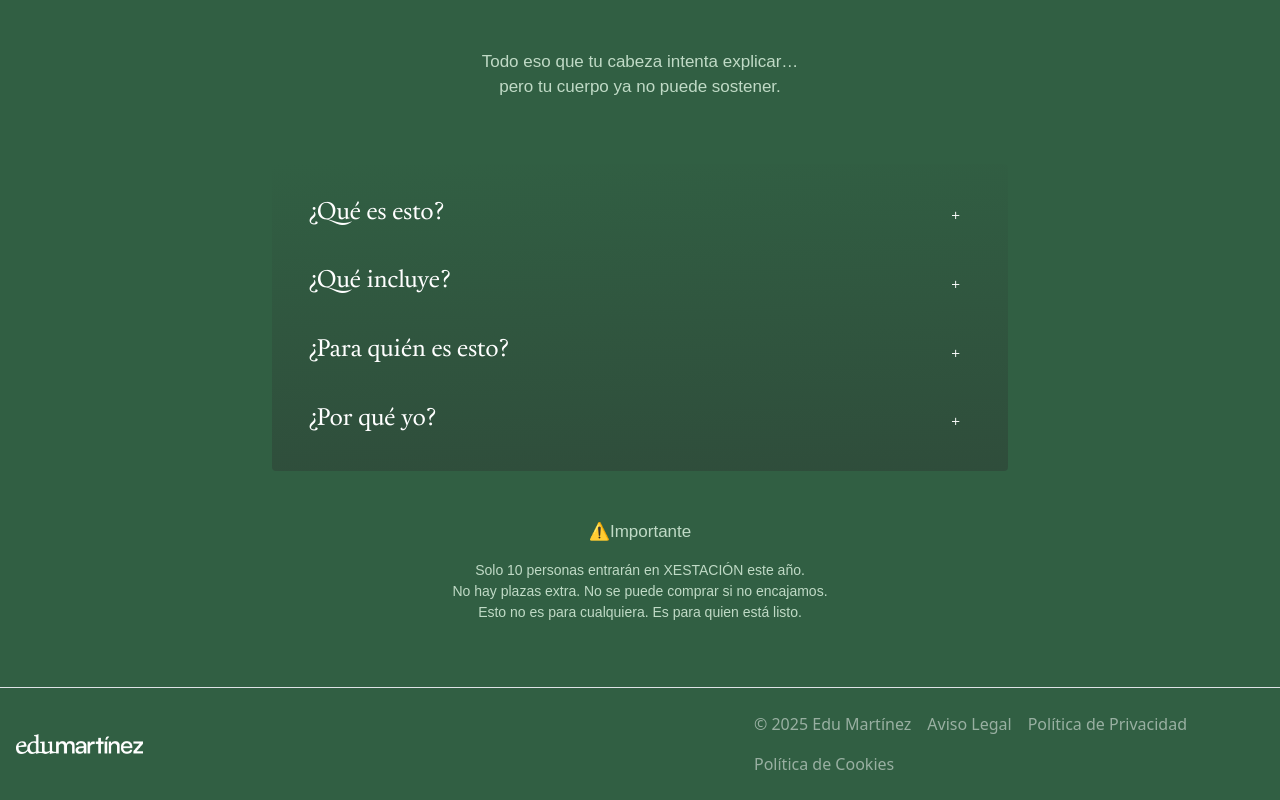
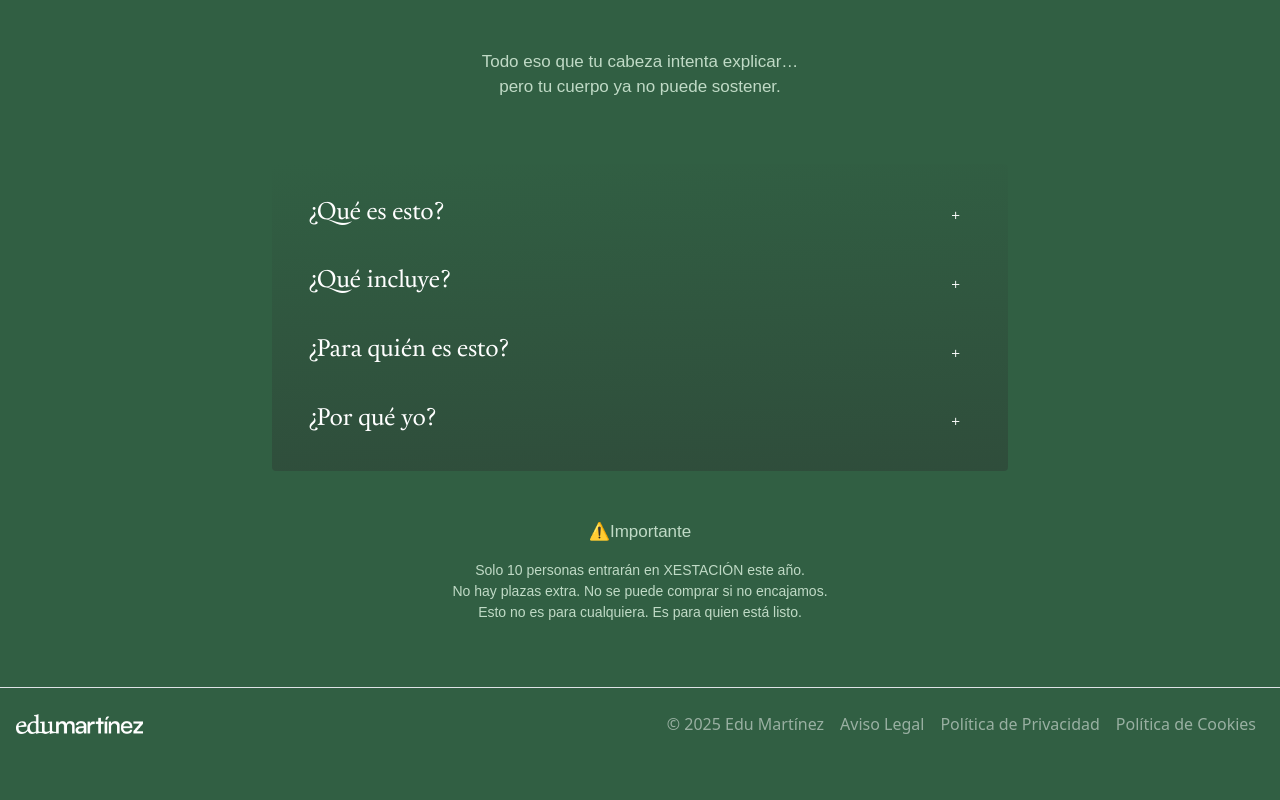
Before and after one commit to AlexMc14/alex, a plain HTML site: page xestacion.html in a window 1280 px wide. Shown: the part 1321-2121 px from the top of the page. After the commit the page ends 2081 px from the top, so only its background shows below. Drawn offline with nearby package versions, Linux system fonts and the light colour scheme; files whose address does not match are found by name.

Commit message:
Add files via upload

```diff
--- a/xestacion.html
+++ b/xestacion.html
@@ -66,6 +66,10 @@
       flex-shrink: 0;
     }
 
+    .text-right {
+      text-align: right;
+    }
+
     .buttons-home {
       background: linear-gradient(146deg, #48815d, #315f438c);
       color:white;
@@ -94,6 +98,10 @@
     height: 90%;
     /* height: 640px; */
   }
+
+  .place-content-end {
+      place-content: end;
+    }
 }
 .timeline {
       position: relative;
@@ -511,12 +519,12 @@ pero tu cuerpo ya no puede sostener.
   </main>
   <footer class="border-top py-3 px-3 mt-auto">
     <div class="row d-flex flex-wrap justify-content-between align-items-center">
-      <div class="col-2 d-flex align-items-center mb-2 mb-md-0">
+      <div class="col-12 col-md-2 d-flex align-items-center mb-2 mb-md-0">
         <img src="img/logo-blanco.png" alt="Logo" style="height: 20px;" class="me-2" />
 
       </div>
-      <div class="col-4"></div>
-      <ul class="nav col-5">
+      <!-- <div class="col-12 col-md-4"></div> -->
+      <ul class="nav col-12 col-md-10 text-right place-content-end">
         <li class="nav-item"> <span class="nav-link px-2 text-white" style="opacity: 0.5;">© 2025 Edu Martínez</span></li>
         <li class="nav-item"><a href="aviso-legal.html" class="nav-link px-2 text-white" style="opacity: 0.5;">Aviso Legal</a></li>
         <li class="nav-item"><a href="politica-privacidad.html" class="nav-link px-2 text-white" style="opacity: 0.5;">Política de Privacidad</a></li>
```
